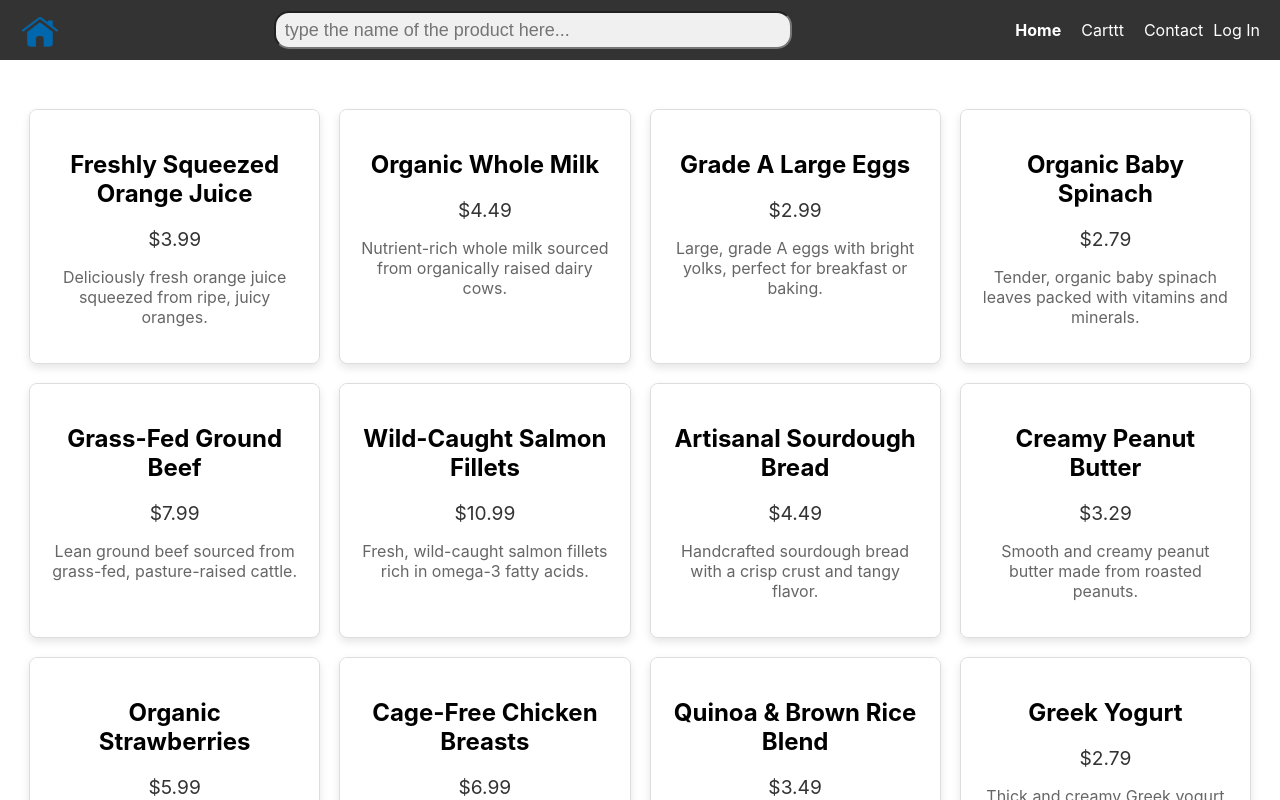
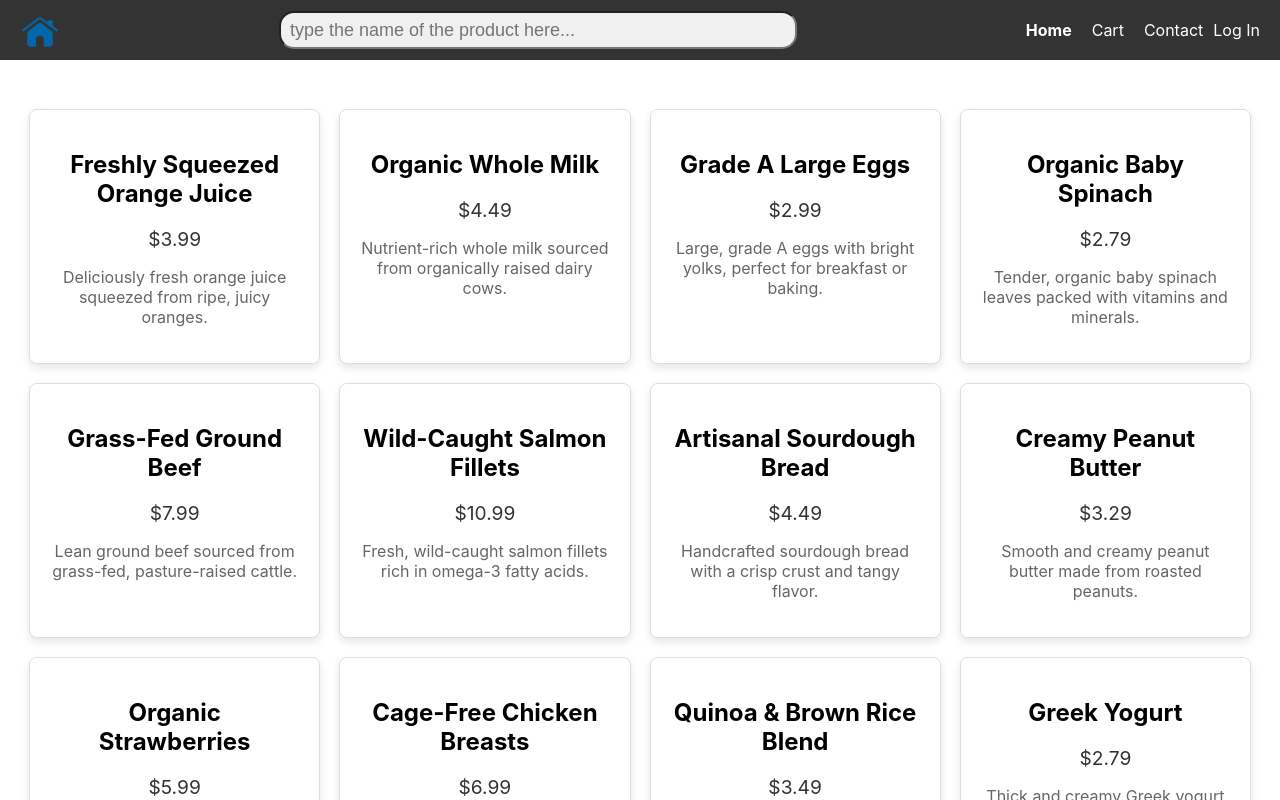
Before and after one commit to Mithushann/MyStore, a React (Create React App) app: page / in a window 1280 px wide. Shown: the top 800 px of the page. Built offline with nearby package versions, Linux system fonts and the light colour scheme; no server answers.

Commit message:
cart fix

```diff
--- a/src/Components/TopBar.js
+++ b/src/Components/TopBar.js
@@ -39,7 +39,7 @@ const TopBar = ({ searchValue, onSearchChange, cartCount }) => {
           onClick={() => handleMenuClick('cart')}
         >
           {cartCount > 0 && <span className="cart-badge">{cartCount}</span>}
-          Carttt
+          Cart
         </Link>
         <Link
           to="/contact"
```
